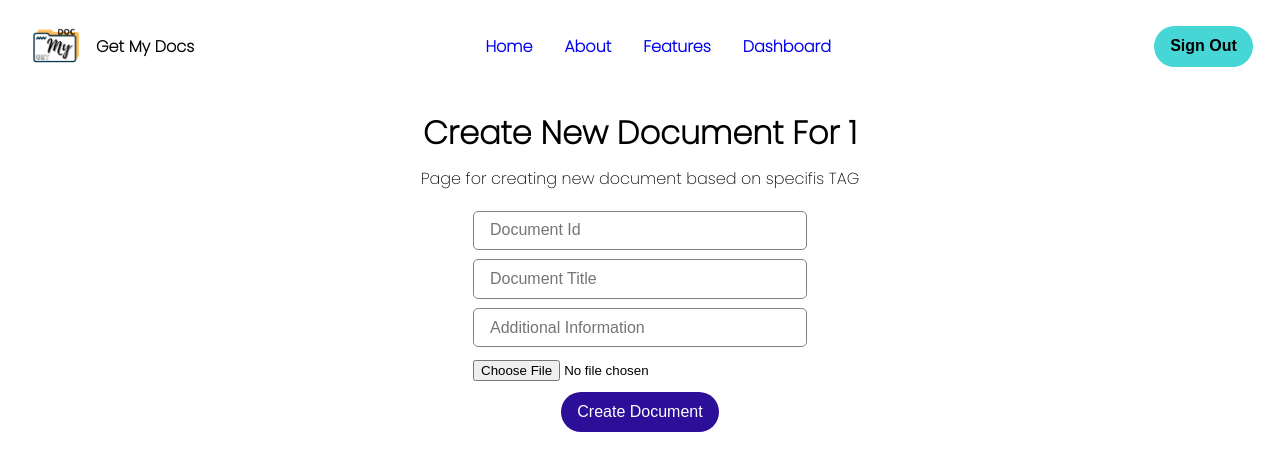
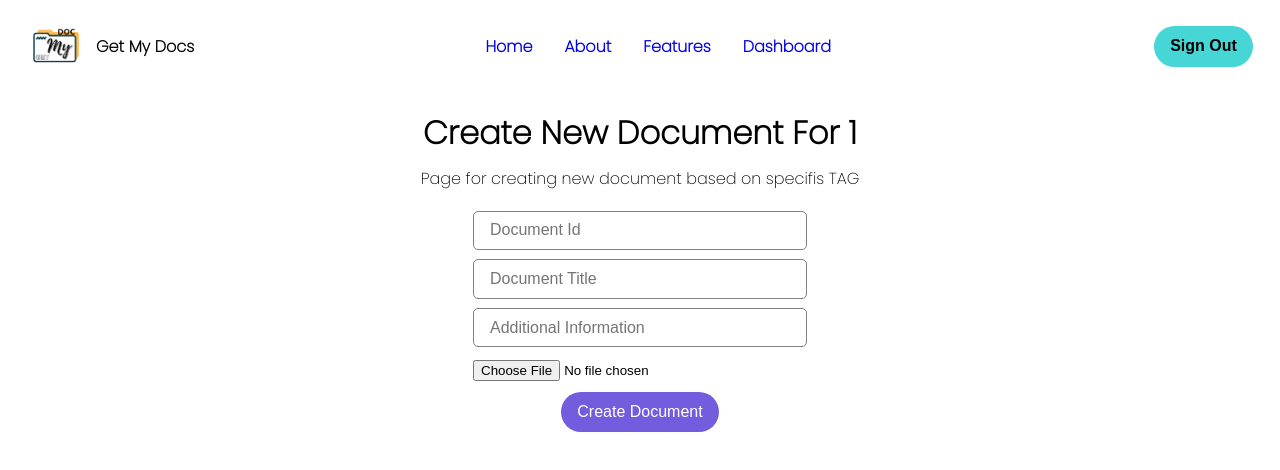
Before and after one commit to Metaverse-Of-Asansol/Get-My-Doc, a React (Vite) app in the folder Client/: page /docs/1/createDocument in a window 1280 px wide. Shown: the top 470 px of the page. Built offline with nearby package versions, Linux system fonts and the light colour scheme; no server answers; sample sign-in values are in the browser's storage; a web font is replaced by a local one.

Commit message:
btn fixed

```diff
--- a/Client/src/App.css
+++ b/Client/src/App.css
@@ -11,7 +11,7 @@
   /* Colors */
   --clr-main: #3b80f5;
   --clr-secondary: #735cde;
-  --clr-btn-bg: rgb(71, 214, 214);
+  --clr-btn-bg: #735cdd;
   --clr-logo: #4c217e;
   /* Font sizes */
   --max-font: 1rem;
@@ -42,4 +42,5 @@ body {
   border: none;
   transition: 500ms;
   font-size: 1rem;
+  color: #ffff;
 }
--- a/Client/src/Pages/Styles/Home.css
+++ b/Client/src/Pages/Styles/Home.css
@@ -41,10 +41,10 @@
   margin-left: 3vh;
   margin-top: 1rem;
 }
-.btn {
+/* .btn {
   background-color:  #2b0f98;
   color:white
-}
+} */
 .hero-img {
   height: 500px;
   width: 500px;
```
